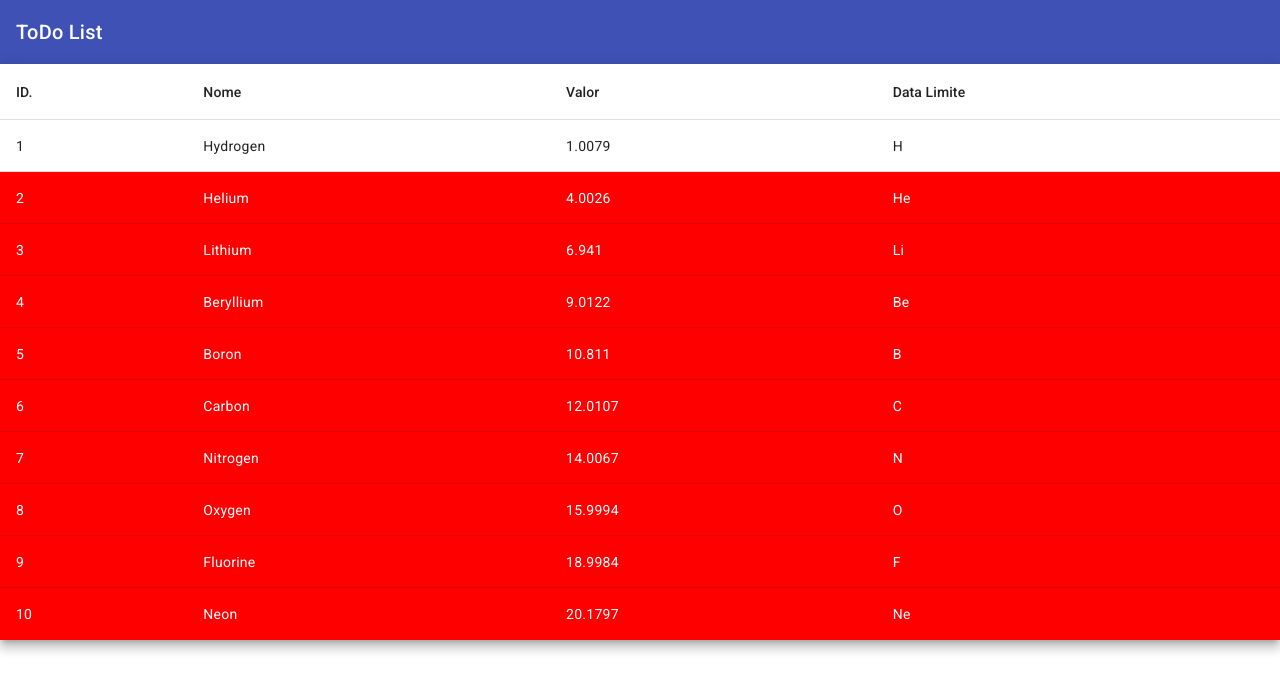
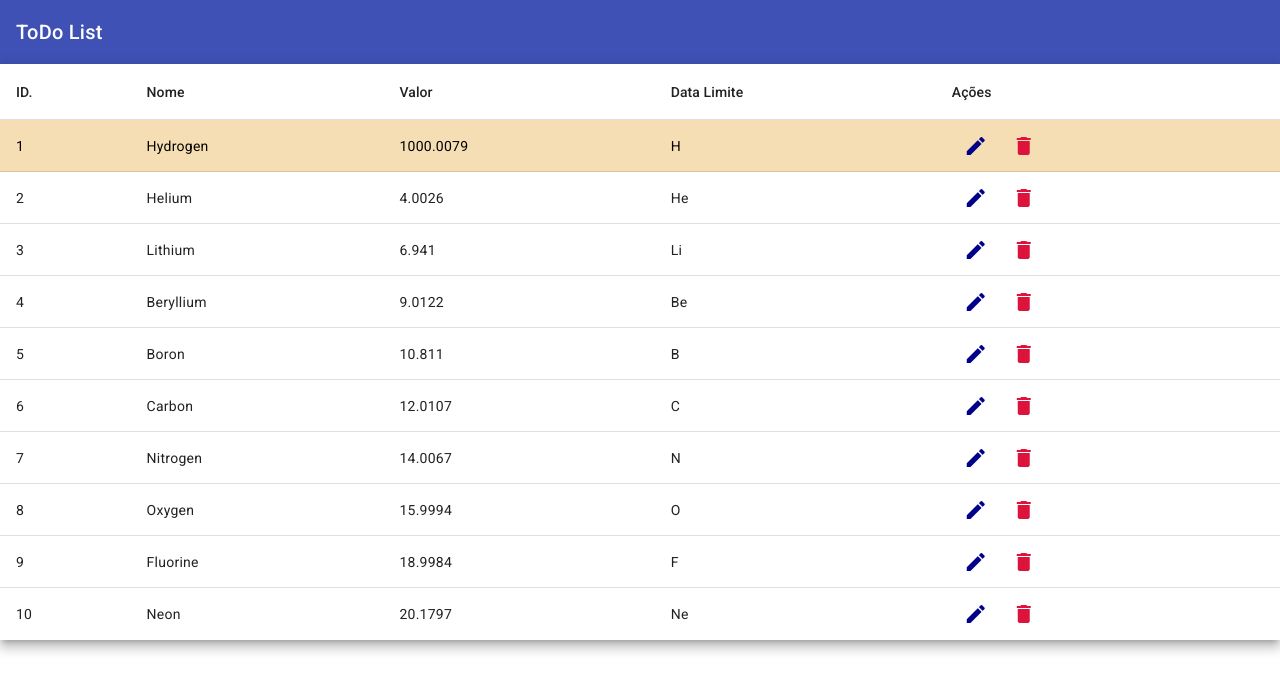
Before and after one commit to douglasbaltazar/todolist, an Angular app in the folder todolist-frontend/: page / in a window 1280 px wide. Shown: the top 692 px of the page. Built offline with nearby package versions, Linux system fonts and the light colour scheme.

Commit message:
feat: table and actions buttons

```diff
--- a/todolist-frontend/src/app/app.component.css
+++ b/todolist-frontend/src/app/app.component.css
@@ -3,6 +3,14 @@
 }
 
 .value-higher {
-  background-color: red; /* Cor de fundo para valores altos */
-  color: white;
+  background-color: wheat; /* Cor de fundo para valores altos */
+  color: black;
 }
+
+.edit-button {
+  color: darkblue; /* Defina a cor do texto como branco ou outra cor de texto que você preferir */
+}
+
+.delete-button {
+  color: crimson; /* Defina a cor do texto como branco ou outra cor de texto que você preferir */
+}
--- a/todolist-frontend/src/app/app.component.html
+++ b/todolist-frontend/src/app/app.component.html
@@ -14,7 +14,7 @@
       mat-cell
       *matCellDef="let element"
       [ngClass]="{
-      'value-higher': element.value > 2,
+      'value-higher': element.value > 1000,
     }"
     >
       {{ element.id }}
@@ -28,7 +28,7 @@
       mat-cell
       *matCellDef="let element"
       [ngClass]="{
-      'value-higher': element.value > 2,
+      'value-higher': element.value > 1000,
     }"
     >
       {{ element.name }}
@@ -42,7 +42,7 @@
       mat-cell
       *matCellDef="let element"
       [ngClass]="{
-      'value-higher': element.value > 2,
+      'value-higher': element.value > 1000,
     }"
     >
       {{ element.value }}
@@ -56,13 +56,40 @@
       mat-cell
       *matCellDef="let element"
       [ngClass]="{
-      'value-higher': element.value > 2,
+      'value-higher': element.value > 1000,
     }"
     >
       {{ element.limitDate }}
     </td>
   </ng-container>
 
+  <!-- Actions Column -->
+  <ng-container matColumnDef="actions">
+    <th mat-header-cell *matHeaderCellDef>Ações</th>
+    <td
+      mat-cell
+      *matCellDef="let element"
+      [ngClass]="{
+      'value-higher': element.value > 1000,
+    }"
+    >
+      <button
+        mat-icon-button
+        [ngClass]="'edit-button'"
+        aria-label="Example icon button with a home icon"
+      >
+        <mat-icon>edit</mat-icon>
+      </button>
+      <button
+        mat-icon-button
+        [ngClass]="'delete-button'"
+        aria-label="Example icon button with a home icon"
+      >
+        <mat-icon>delete</mat-icon>
+      </button>
+    </td>
+  </ng-container>
+
   <tr mat-header-row *matHeaderRowDef="displayedColumns"></tr>
   <tr mat-row *matRowDef="let row; columns: displayedColumns"></tr>
 </table>
--- a/todolist-frontend/src/app/app.component.ts
+++ b/todolist-frontend/src/app/app.component.ts
@@ -9,7 +9,7 @@ export interface PeriodicElement {
 }
 
 const ELEMENT_DATA: PeriodicElement[] = [
-  {id: 1, name: 'Hydrogen', value: 1.0079, limitDate: 'H'},
+  {id: 1, name: 'Hydrogen', value: 1000.0079, limitDate: 'H'},
   {id: 2, name: 'Helium', value: 4.0026, limitDate: 'He'},
   {id: 3, name: 'Lithium', value: 6.941, limitDate: 'Li'},
   {id: 4, name: 'Beryllium', value: 9.0122, limitDate: 'Be'},
@@ -28,6 +28,6 @@ const ELEMENT_DATA: PeriodicElement[] = [
 })
 export class AppComponent {
   title = 'ToDoList - FrontEnd';
-  displayedColumns: string[] = ['id', 'name', 'value', 'limitDate'];
+  displayedColumns: string[] = ['id', 'name', 'value', 'limitDate', 'actions'];
   dataSource = ELEMENT_DATA;
 }
--- a/todolist-frontend/src/index.html
+++ b/todolist-frontend/src/index.html
@@ -2,7 +2,7 @@
 <html lang="en">
 <head>
   <meta charset="utf-8">
-  <title>TodolistFrontend</title>
+  <title>ToDo List</title>
   <base href="/">
   <meta name="viewport" content="width=device-width, initial-scale=1">
   <link rel="icon" type="image/x-icon" href="favicon.ico">
```
